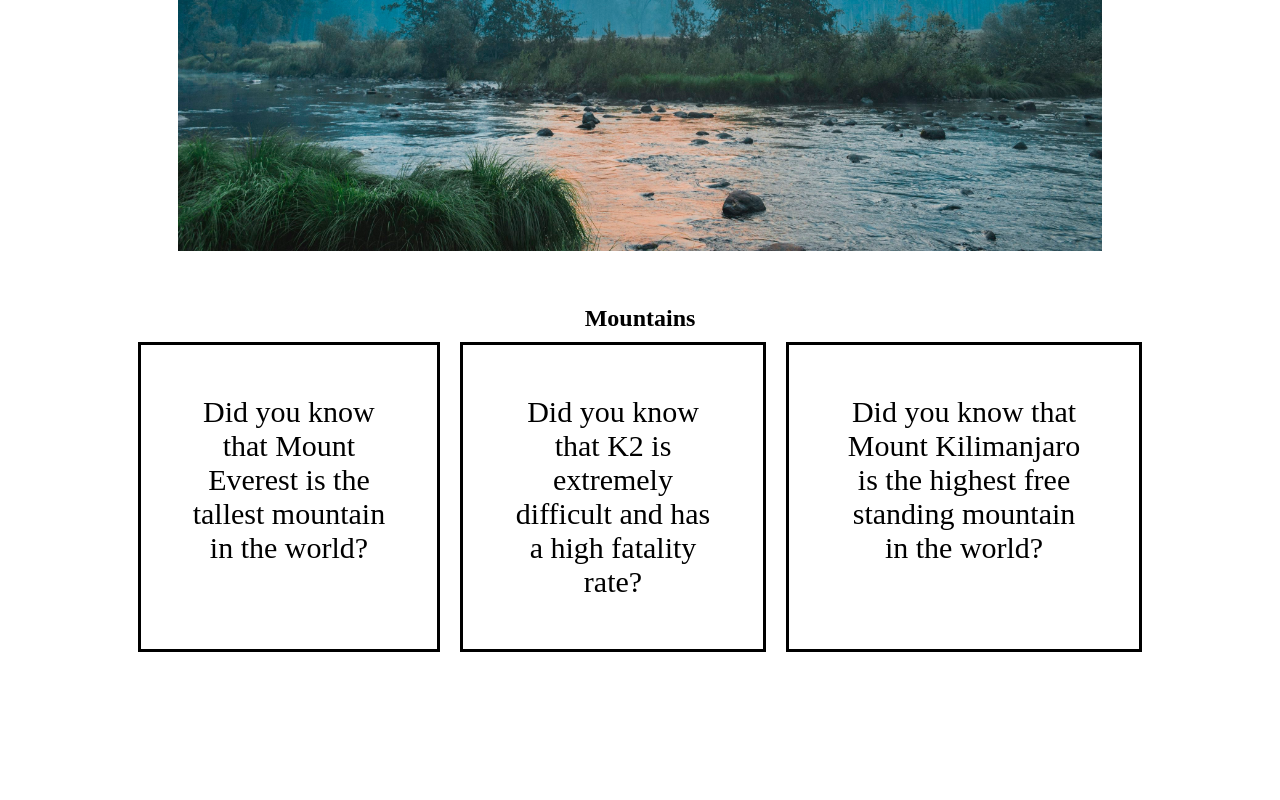
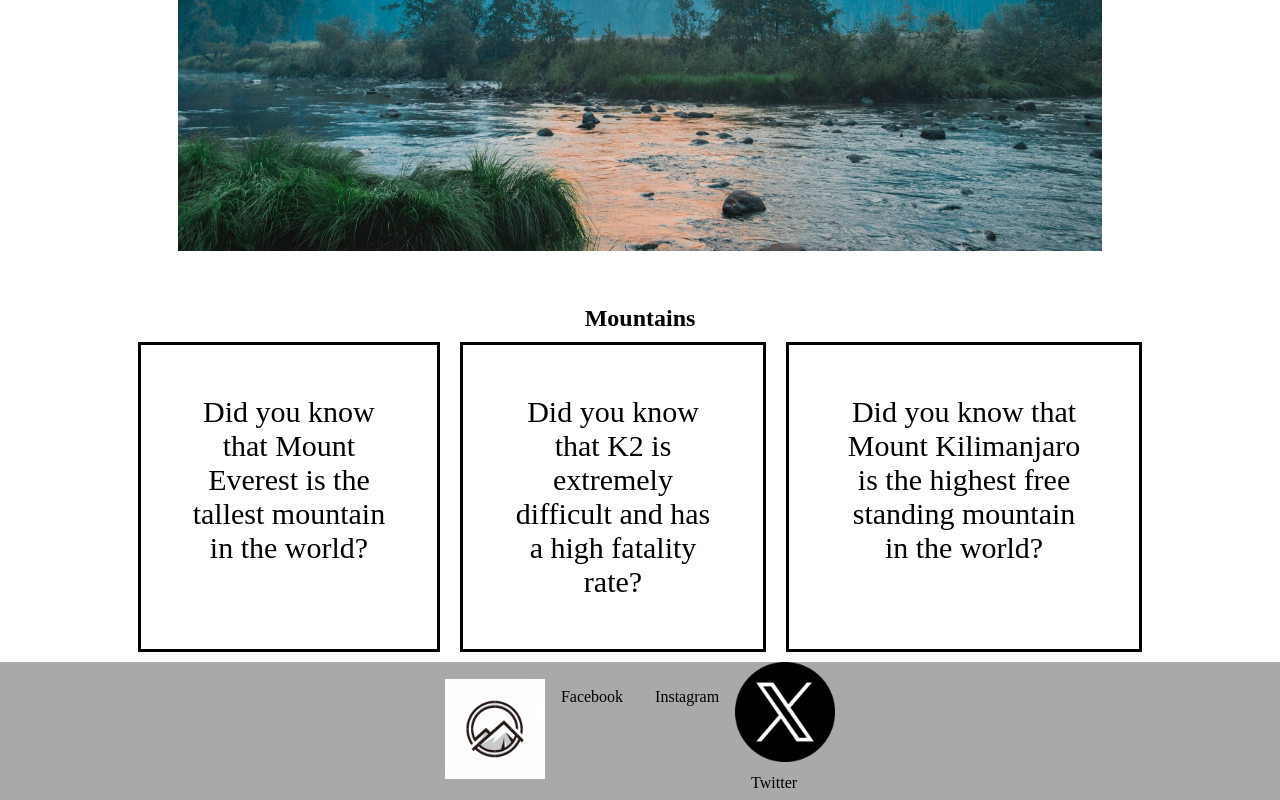
Before and after one commit to anderyum000/Web-Dev-2, a plain HTML site: page index.html in a window 1280 px wide. Shown: the part 516-1316 px from the top of the page. Before the commit the page ends 1178 px from the top, so only its background shows below. Drawn offline with Linux system fonts and the light colour scheme.

Commit message:
Creating footer

```diff
--- a/index.html
+++ b/index.html
@@ -37,5 +37,25 @@
         </div>
       </div>
     </main>
+    <footer>
+      <div class="logo-footer">
+        <img src="/assets/mountain-logo.jpg" />
+      </div>
+      <div class="social">
+        <ul>
+          <li>
+            <img src="" /><a href="https://www.facebook.com/">Facebook</a>
+          </li>
+          <li>
+            <img src="" /><a href="https://www.instagram.com/">Instagram</a>
+          </li>
+          <li>
+            <img src="/assets/twitter.png" /><a href="https://twitter.com/"
+              >Twitter</a
+            >
+          </li>
+        </ul>
+      </div>
+    </footer>
   </body>
 </html>
--- a/style.css
+++ b/style.css
@@ -70,3 +70,29 @@ h2 {
   text-align: center;
   border-style: solid;
 }
+/* footer section */
+footer {
+  display: flex;
+  width: 100%;
+  justify-content: center;
+  align-items: center;
+  background-color: darkgray;
+}
+ul {
+  list-style: none;
+  height: 100%;
+  display: flex;
+}
+.social > li a {
+  display: block;
+  color: #000;
+  margin: auto;
+  padding: 8px 16px;
+  text-decoration: none;
+}
+.social img {
+  width: 100px;
+}
+.logo-footer img {
+  width: 100px;
+}
```
Also changed, not shown: assets/twitter.png (added).
